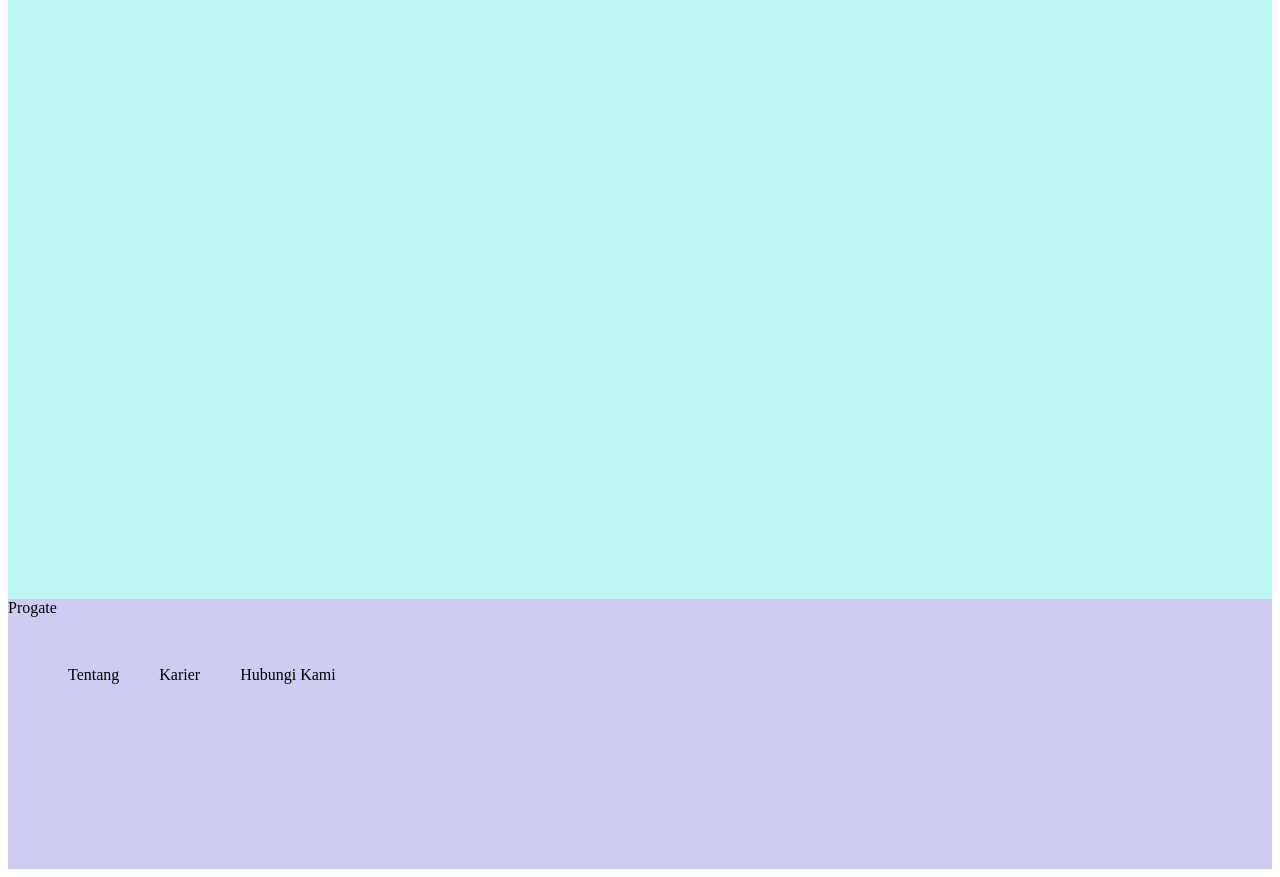
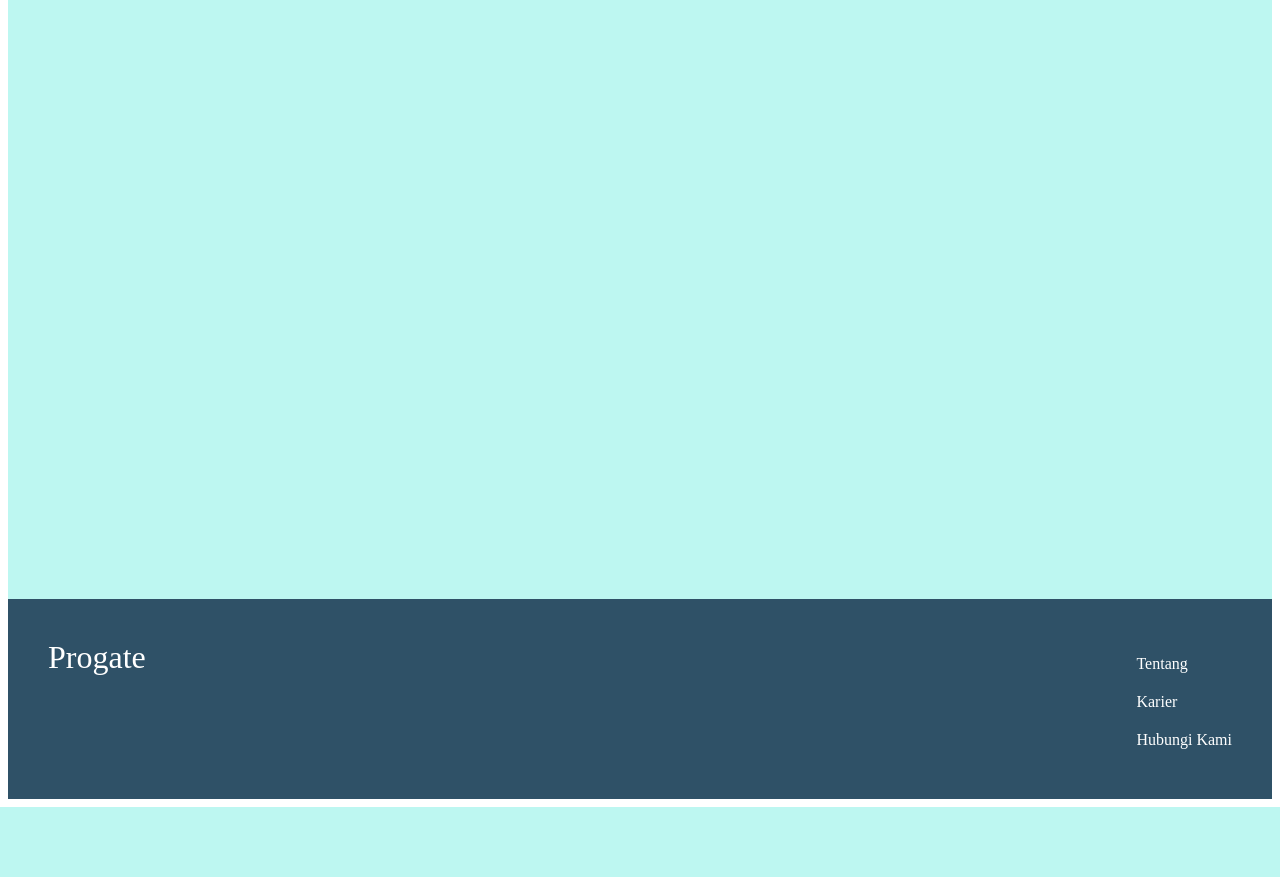
Before and after one commit to izmilia-prastika/training-progate-orangsiber, a PHP site: page /index.html in a window 1280 px wide. Shown: the part 107-984 px from the top of the page. After the commit the page ends 914 px from the top, so only its background shows below. Run offline with PHP 8.4, Linux system fonts and the light colour scheme.

Commit message:
Add files via upload
Commit ke-4

```diff
--- a/index.html
+++ b/index.html
@@ -22,10 +22,7 @@
     </div>
 
     <div class="footer">
-      <!-- Tambahkan tag <div> dengan class "footer-logo" -->
       <div class="footer-logo">Progate</div>
-
-      <!-- Tambahkan tag <div> dengan class "footer-list" -->
       <div class="footer-list">
         <ul>
           <li>Tentang</li>
@@ -33,7 +30,6 @@
           <li>Hubungi Kami</li>
         </ul>
       </div>
-
     </div>
   </body>
 </html>
--- a/style.css
+++ b/style.css
@@ -4,9 +4,6 @@ body {
 
 li {
   list-style: none;
-  /* Pindahkan kedua baris dibawah kesekitar baris 25 */
-  float: left;
-  padding: 33px 20px;
 }
 
 .header {
@@ -21,7 +18,6 @@ li {
   padding: 20px 40px;
 }
 
-/* Tambahkan CSS tag <li> yang diatas kedalam header-list */
 .header-list li {
   float: left;
   padding: 33px 20px;
@@ -33,6 +29,31 @@ li {
 }
 
 .footer {
-  background-color: #ceccf3;
-  height: 270px;
+  /* Gantikan background-color ke #2f5167 */
+  background-color: #2f5167;
+
+  /* Gantikan color ke #fff */
+  color: #fff;
+
+  /* Gantikan height ke 120px */
+  height: 120px;
+
+  /* Gantikan padding untuk semua sisi ke 40px */
+  padding: 40px 40px 40px 40px;
 }
+
+/* Gantikan font-size dan property float footer-logo */
+.footer-logo {
+  font-size: 32px;
+  float: left;
+}
+
+/* Gantikan float property footer-list */
+.footer-list {
+  float: right;
+}
+
+/* Tambahkan CSS untuk tag <li> kedalam footer-list */
+.footer-list li {
+  padding-bottom: 20px;
+}
```
